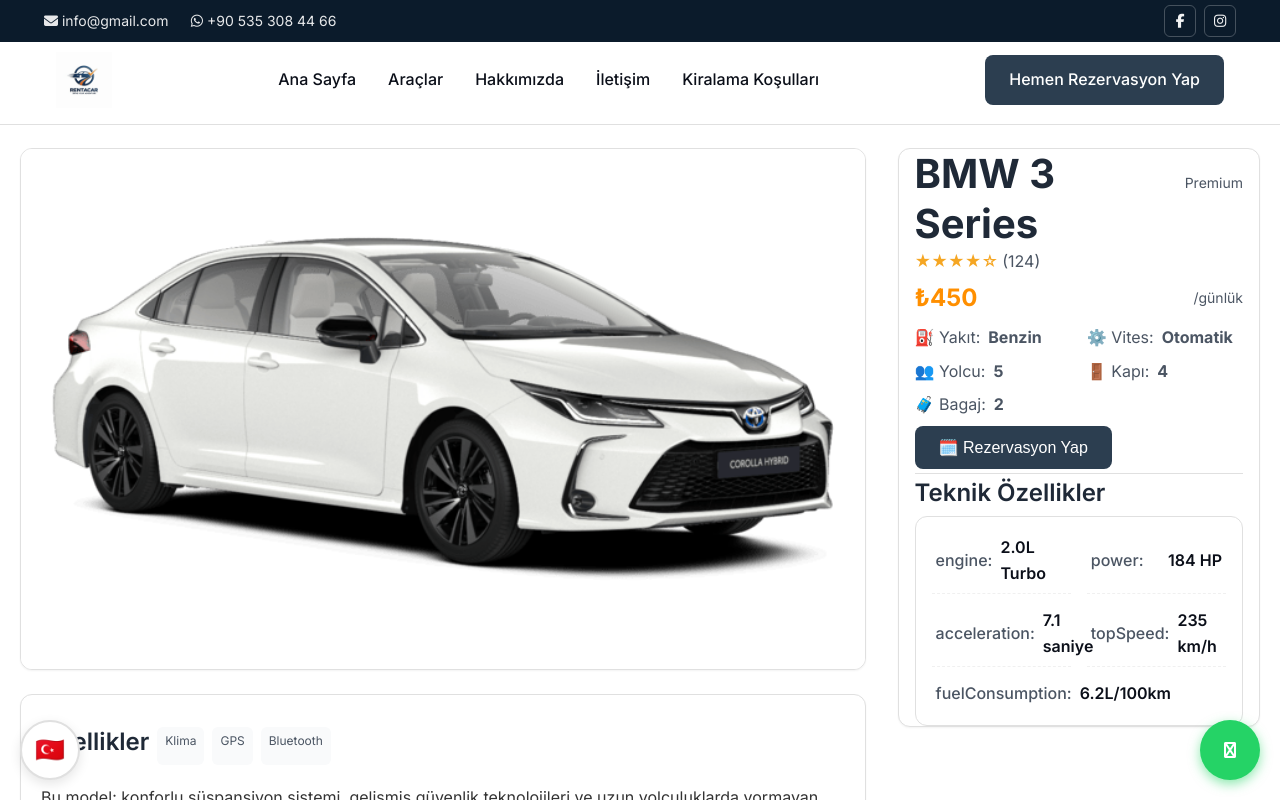
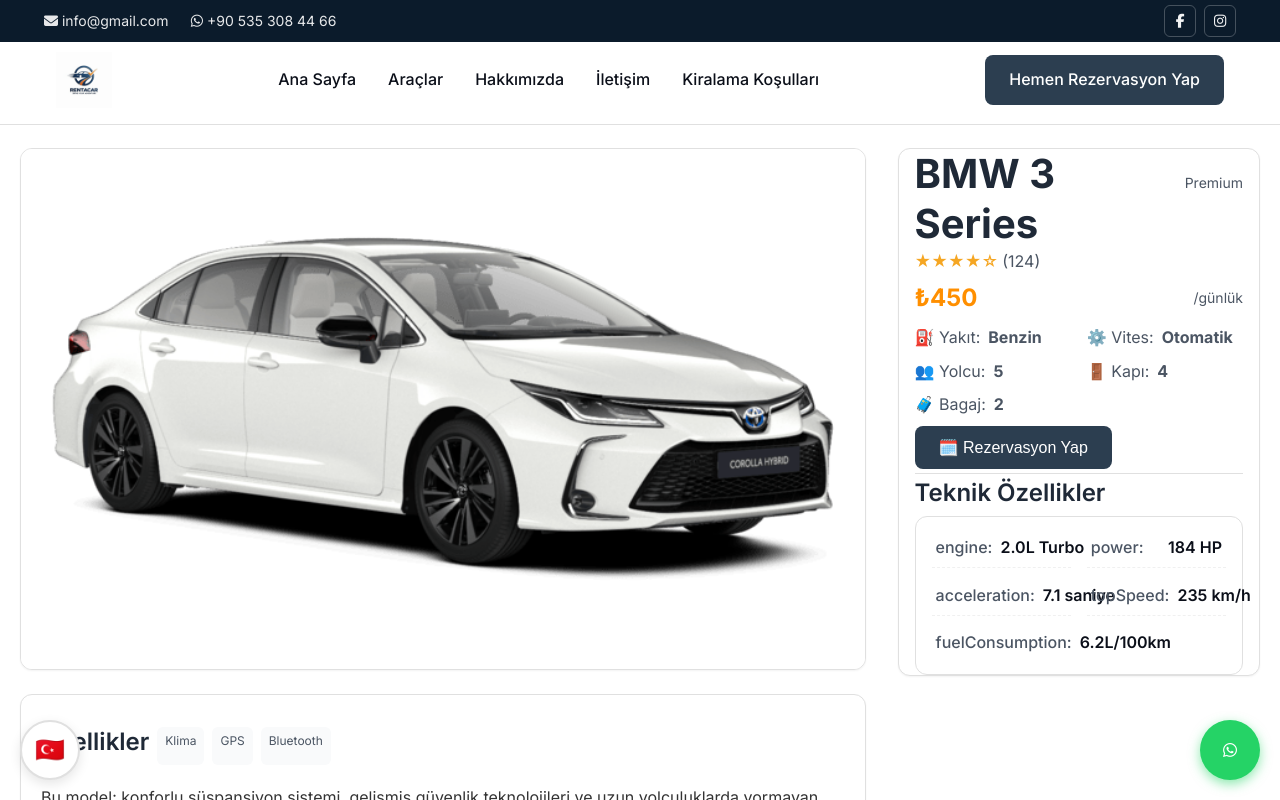
Before and after one commit to nexoyazilim/rent_a_car_web, a React (Vite) app: page /arac/1 in a window 1280 px wide. Shown: the top 800 px of the page. Built offline with nearby package versions, Linux system fonts and the light colour scheme.

Commit message:
fix: WhatsApp icon (fa-brands), specs nowrap, center rental terms

```diff
--- a/src/pages/VehicleDetail.jsx
+++ b/src/pages/VehicleDetail.jsx
@@ -298,7 +298,7 @@
       {/* Fixed WhatsApp Button */}
       <div className="fixed-social">
         <a href="https://wa.me/+905555555555" target="_blank" className="whatsapp" rel="noopener noreferrer" aria-label="WhatsApp ile yazın">
-          <i className="fa fa-whatsapp"></i>
+          <i className="fa-brands fa-whatsapp"></i>
         </a>
       </div>
 
--- a/src/pages/Vehicles.jsx
+++ b/src/pages/Vehicles.jsx
@@ -216,7 +216,7 @@
 
       <div className="container">
         <div className="page-header">
-          <h1>{t('vehicles.subtitle')}</h1>
+          <h3>{t('vehicles.subtitle')}</h3>
           <button
             className="btn btn-outline filters-toggle-btn"
             onClick={() => setIsFiltersOpen(true)}
--- a/src/styles/rental-terms.css
+++ b/src/styles/rental-terms.css
@@ -6,6 +6,7 @@
   max-width: 900px;
   margin: 0 auto;
   padding: 2rem 1rem;
+  text-align: center;
 }
 
 .rental-terms-title {
@@ -15,6 +16,7 @@
 .rental-terms-intro {
   color: var(--text-secondary);
   margin: 0 0 1.25rem 0;
+  line-height: 1.6;
 }
 
 .rt-section {
--- a/src/styles/vehicle-detail.css
+++ b/src/styles/vehicle-detail.css
@@ -212,11 +212,13 @@
 .spec-label {
   color: var(--text-secondary);
   font-weight: 500;
+  white-space: nowrap; /* uzun etiketler tek satır kalsın */
 }
 
 .spec-value {
   color: var(--text-primary);
   font-weight: 600;
+  white-space: nowrap; /* Unknown vb. tek satırda kalsın */
 }
 
 /* Tablet ve altı: tek sütunlu görünüm, satırlar tam genişlikte */
```
